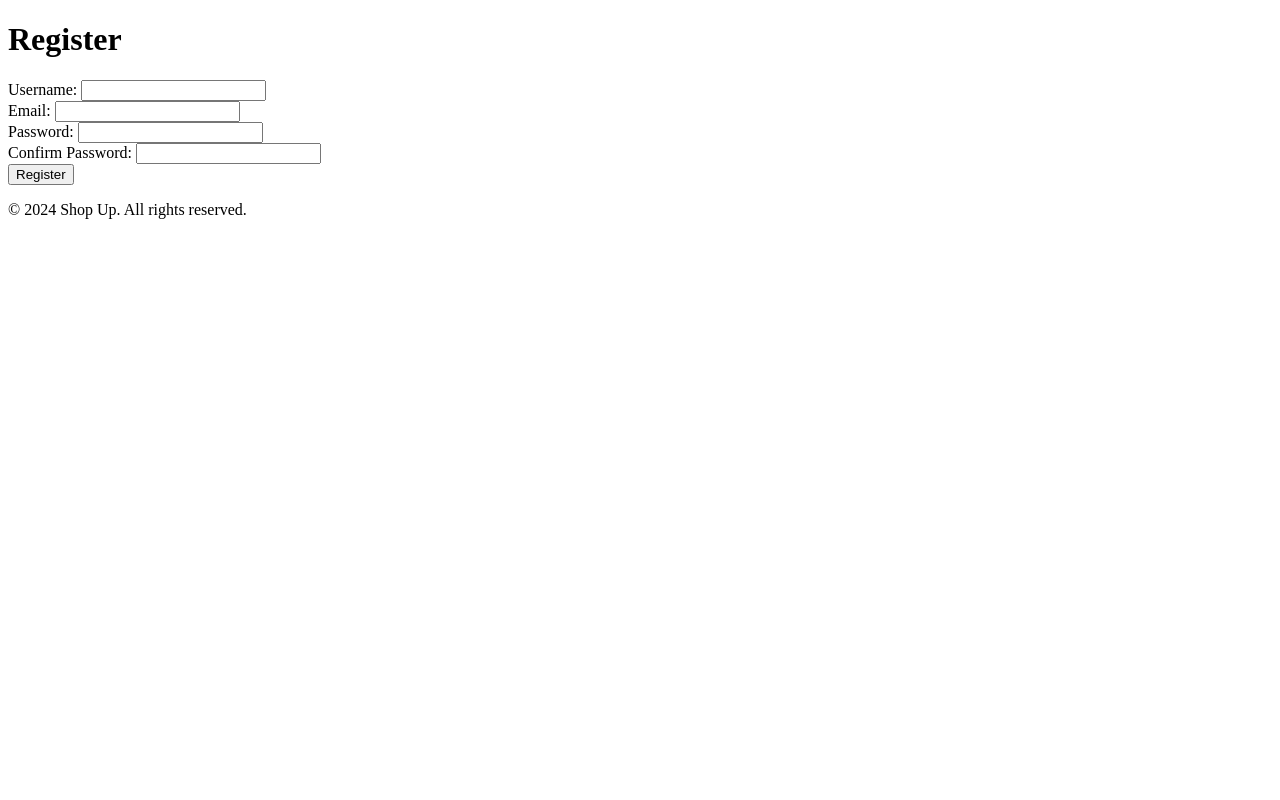
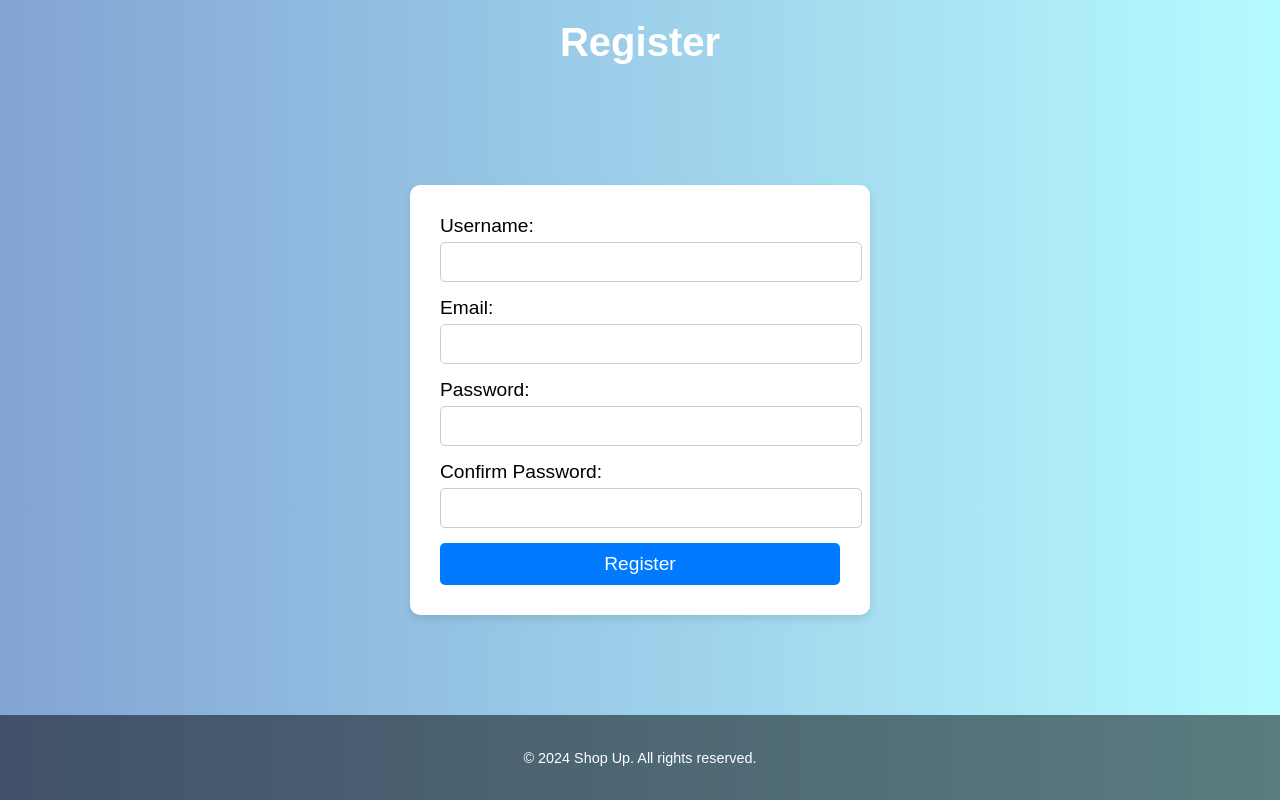
Before and after one commit to 12apoorv/E-commerce, a plain HTML site: page registration.html in a window 1280 px wide. Drawn offline with Linux system fonts and the light colour scheme.

Commit message:
Update registration.html

```diff
--- a/registration.html
+++ b/registration.html
@@ -3,8 +3,89 @@
 <head>
     <meta charset="UTF-8">
     <meta name="viewport" content="width=device-width, initial-scale=1.0">
-    <title>Register - InnovateTech</title>
-    <link rel="stylesheet" href="styles.css">
+    <title>Register</title>
+
+<style>
+body {
+    font-family: 'Arial', sans-serif;
+    margin: 0;
+    padding: 0;
+    display: flex;
+    flex-direction: column;
+    justify-content: space-between;
+    height: 100vh;
+    background: linear-gradient(to right, #83a4d4, #b6fbff);
+}
+
+header {
+    text-align: center;
+    padding: 20px 0;
+}
+
+header h1 {
+    margin: 0;
+    font-size: 2.5em;
+    color: #fff;
+}
+
+.form-container {
+    flex: 1;
+    display: flex;
+    justify-content: center;
+    align-items: center;
+}
+
+form {
+    background: #fff;
+    padding: 30px;
+    border-radius: 10px;
+    box-shadow: 0 4px 8px rgba(0, 0, 0, 0.1);
+    max-width: 400px;
+    width: 100%;
+}
+
+.form-group {
+    margin-bottom: 15px;
+}
+
+.form-group label {
+    display: block;
+    font-size: 1.2em;
+    margin-bottom: 5px;
+}
+
+.form-group input {
+    width: 100%;
+    padding: 10px;
+    font-size: 1em;
+    border: 1px solid #ccc;
+    border-radius: 5px;
+}
+
+button {
+    width: 100%;
+    padding: 10px;
+    font-size: 1.2em;
+    color: #fff;
+    background: #007BFF;
+    border: none;
+    border-radius: 5px;
+    cursor: pointer;
+    transition: background 0.3s;
+}
+
+button:hover {
+    background: #0056b3;
+}
+
+footer {
+    text-align: center;
+    padding: 20px 0;
+    background: rgba(0, 0, 0, 0.5);
+    color: #fff;
+    font-size: 0.9em;
+}
+</style>
 </head>
 <body>
     <header>
```
